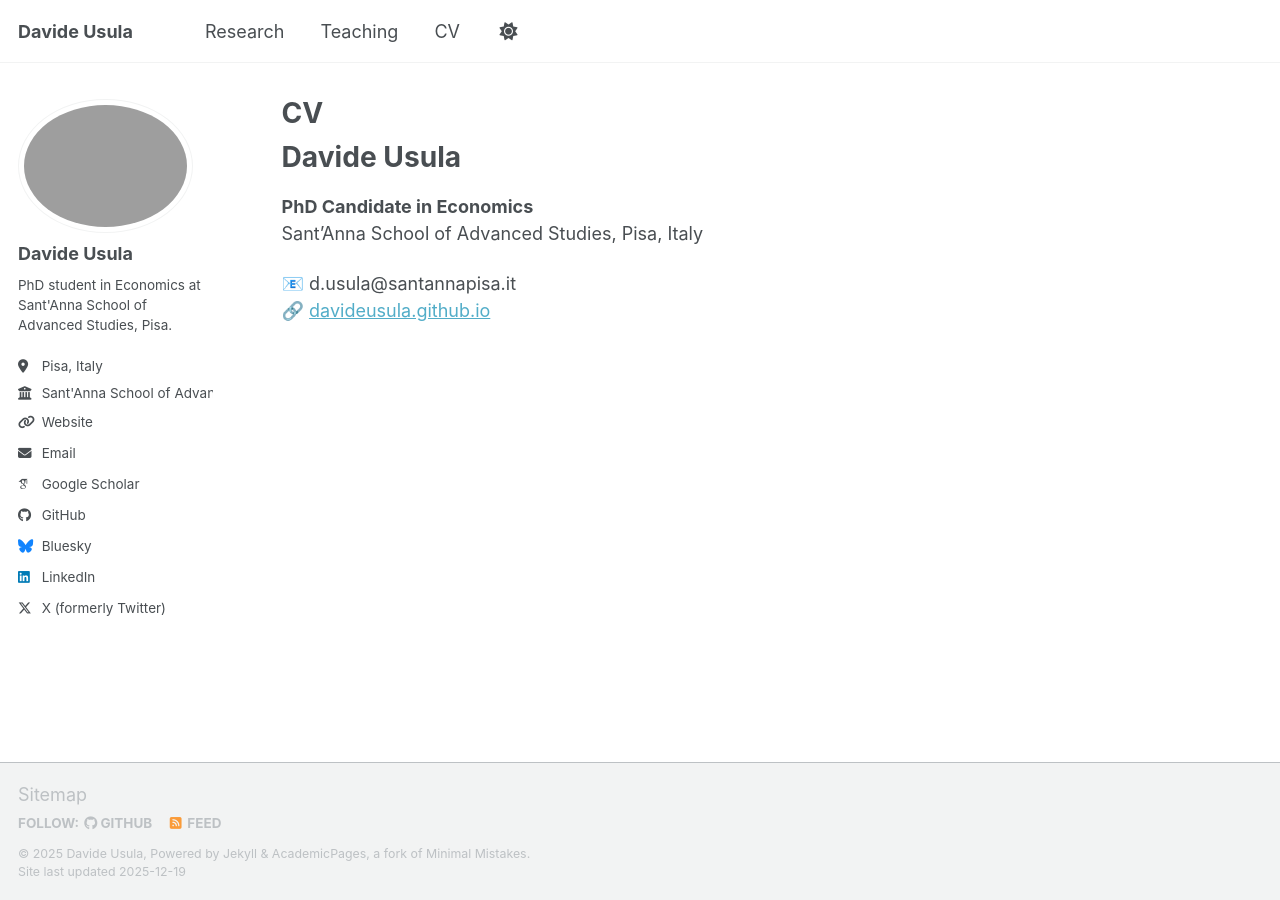
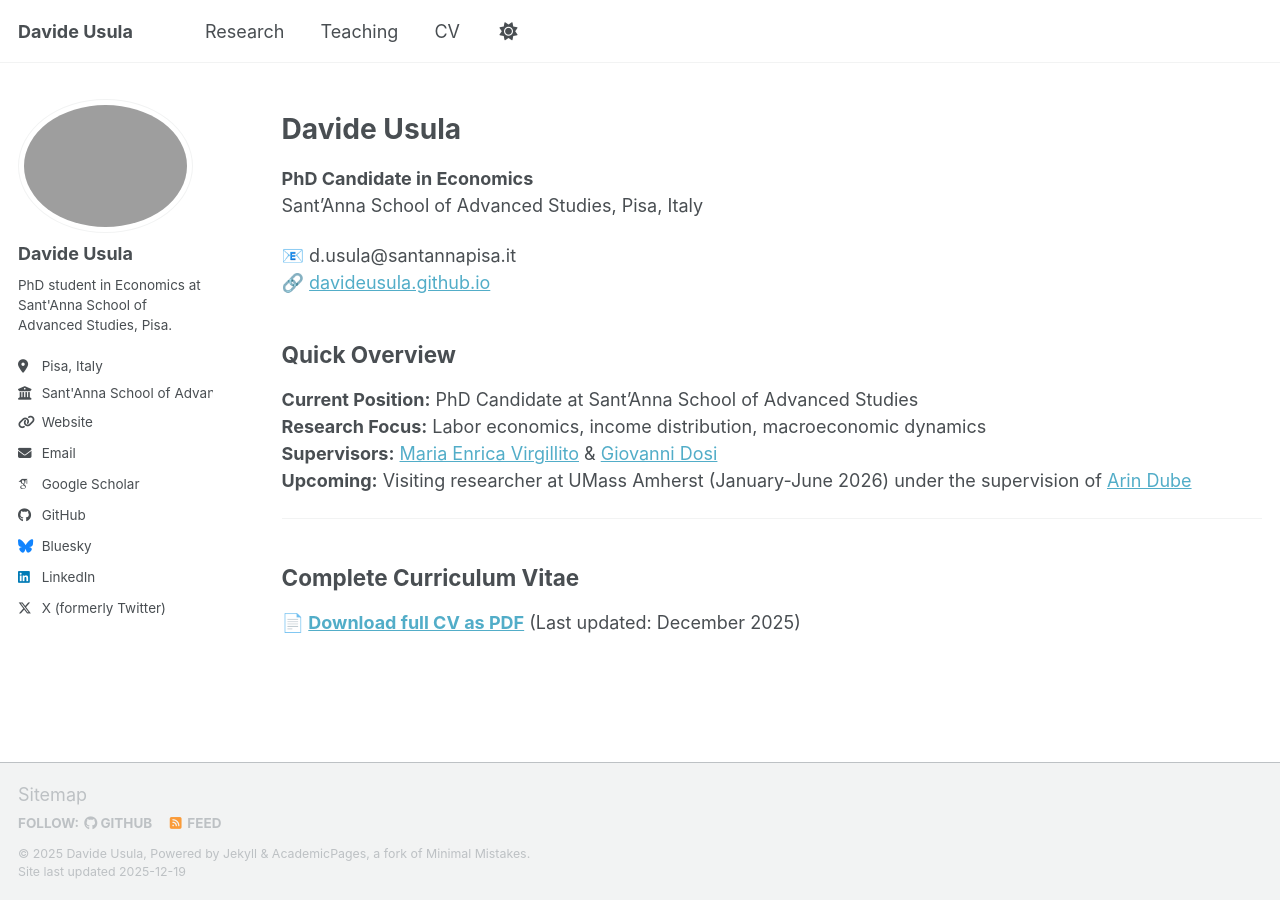
Before and after one commit to davideusula/davideusula.github.io, a Jekyll site: the page built from _pages/cv.md, in a window 1280 px wide. Built offline with Jekyll 4.4.1, drawn with Linux system fonts in a browser that asks for light colours; some web fonts are replaced; a script bundle is joined from its source files by our own code; library files that are not in the unit come from our copies.

Commit message:
Update cv.md

```diff
--- a/_pages/cv.md
+++ b/_pages/cv.md
@@ -16,3 +16,16 @@ Sant'Anna School of Advanced Studies, Pisa, Italy
 
 📧 d.usula@santannapisa.it
 🔗 [davideusula.github.io](https://davideusula.github.io)
+
+## Quick Overview
+
+**Current Position:** PhD Candidate at Sant'Anna School of Advanced Studies
+**Research Focus:** Labor economics, income distribution, macroeconomic dynamics
+**Supervisors:** [Maria Enrica Virgillito](https://docenti.unicatt.it/ppd2/it/docenti/58848/maria-enrica-virgillito/profilo) & [Giovanni Dosi](https://www.santannapisa.it/it/giovanni-dosi)
+**Upcoming:** Visiting researcher at UMass Amherst (January-June 2026) under the supervision of [Arin Dube](https://arindube.com)
+
+---
+
+## Complete Curriculum Vitae
+
+**📄 [Download full CV as PDF](/assets/pdf/davide_usula_resume.pdf)** (Last updated: December 2025)
```
Also changed, not shown: other parts of _pages/cv.md (+1 -1 lines).
